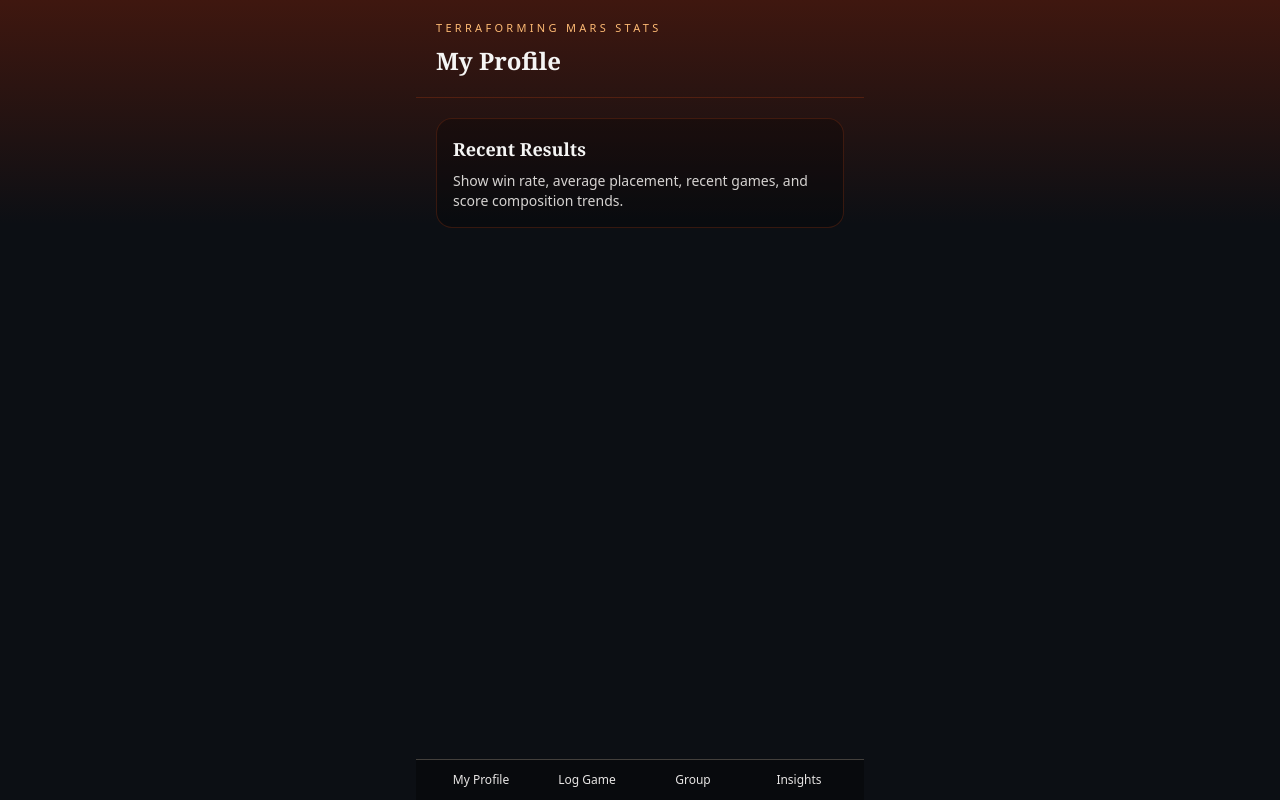
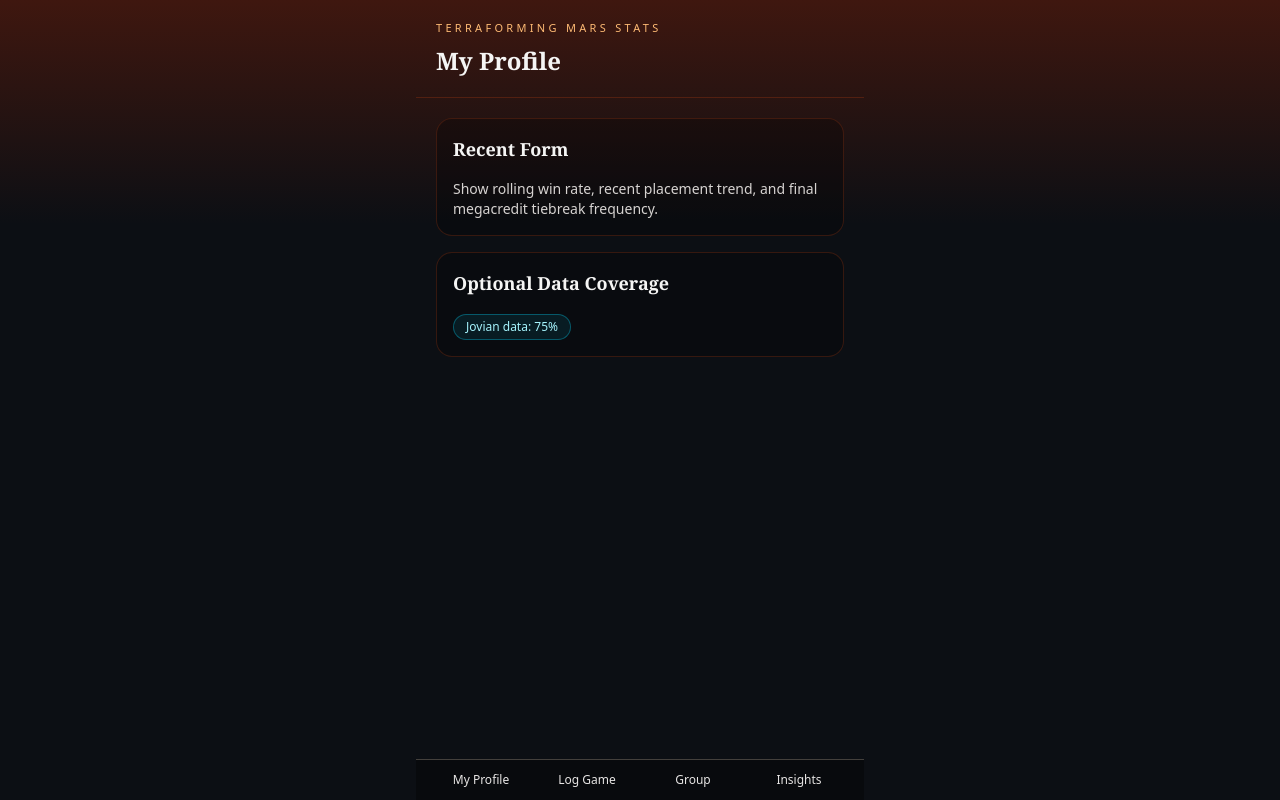
Before and after one commit to Fochizzy/terraforming-mars-stats, a Next.js app: page /profile in a window 1280 px wide. Built offline with nearby package versions, Linux system fonts and the light colour scheme.

Commit message:
feat: add profile and group dashboards

```diff
--- a/src/app/(app)/group/page.tsx
+++ b/src/app/(app)/group/page.tsx
@@ -1,17 +1,10 @@
 import { AppShell } from '@/components/layout/app-shell';
+import { GroupDashboard } from '@/features/analytics/group-dashboard';
 
 export default function GroupPage() {
   return (
     <AppShell title="Group">
-      <div className="grid gap-4">
-        <section className="rounded-2xl border border-orange-900/40 bg-black/25 p-4">
-          <h2 className="font-serif text-lg font-semibold">Group Defaults</h2>
-          <p className="mt-2 text-sm text-stone-300">
-            Manage the default expansion profile, promo sets, and aggregate
-            analytics opt-in.
-          </p>
-        </section>
-      </div>
+      <GroupDashboard />
     </AppShell>
   );
 }
--- a/src/app/(app)/profile/page.tsx
+++ b/src/app/(app)/profile/page.tsx
@@ -1,17 +1,10 @@
 import { AppShell } from '@/components/layout/app-shell';
+import { ProfileDashboard } from '@/features/analytics/profile-dashboard';
 
 export default function ProfilePage() {
   return (
     <AppShell title="My Profile">
-      <div className="grid gap-4">
-        <section className="rounded-2xl border border-orange-900/40 bg-black/25 p-4">
-          <h2 className="font-serif text-lg font-semibold">Recent Results</h2>
-          <p className="mt-2 text-sm text-stone-300">
-            Show win rate, average placement, recent games, and score
-            composition trends.
-          </p>
-        </section>
-      </div>
+      <ProfileDashboard />
     </AppShell>
   );
 }
--- /dev/null
+++ b/src/components/charts/chart-frame.tsx
@@ -0,0 +1,14 @@
+export function ChartFrame({
+  title,
+  children,
+}: {
+  title: string;
+  children: React.ReactNode;
+}) {
+  return (
+    <section className="rounded-2xl border border-orange-900/40 bg-black/25 p-4">
+      <h2 className="font-serif text-lg font-semibold">{title}</h2>
+      <div className="mt-4">{children}</div>
+    </section>
+  );
+}
--- /dev/null
+++ b/src/components/charts/coverage-badge.tsx
@@ -0,0 +1,13 @@
+export function CoverageBadge({
+  label,
+  value,
+}: {
+  label: string;
+  value: number;
+}) {
+  return (
+    <span className="inline-flex rounded-full border border-cyan-500/40 bg-cyan-500/10 px-3 py-1 text-xs text-cyan-200">
+      {label}: {Math.round(value * 100)}%
+    </span>
+  );
+}
--- /dev/null
+++ b/src/features/analytics/group-dashboard.tsx
@@ -0,0 +1,14 @@
+import { ChartFrame } from '@/components/charts/chart-frame';
+
+export function GroupDashboard() {
+  return (
+    <div className="flex flex-col gap-4">
+      <ChartFrame title="Weighted Leaderboard">
+        <p className="text-sm text-stone-300">
+          Show weighted score, win rate, placement, head-to-head records, and
+          lineup-shift comparisons.
+        </p>
+      </ChartFrame>
+    </div>
+  );
+}
--- /dev/null
+++ b/src/features/analytics/profile-dashboard.tsx
@@ -0,0 +1,18 @@
+import { CoverageBadge } from '@/components/charts/coverage-badge';
+import { ChartFrame } from '@/components/charts/chart-frame';
+
+export function ProfileDashboard() {
+  return (
+    <div className="flex flex-col gap-4">
+      <ChartFrame title="Recent Form">
+        <p className="text-sm text-stone-300">
+          Show rolling win rate, recent placement trend, and final megacredit
+          tiebreak frequency.
+        </p>
+      </ChartFrame>
+      <ChartFrame title="Optional Data Coverage">
+        <CoverageBadge label="Jovian data" value={0.75} />
+      </ChartFrame>
+    </div>
+  );
+}
```
Also changed, not shown: 1 other file (tests, documents, lock files or other folders).
